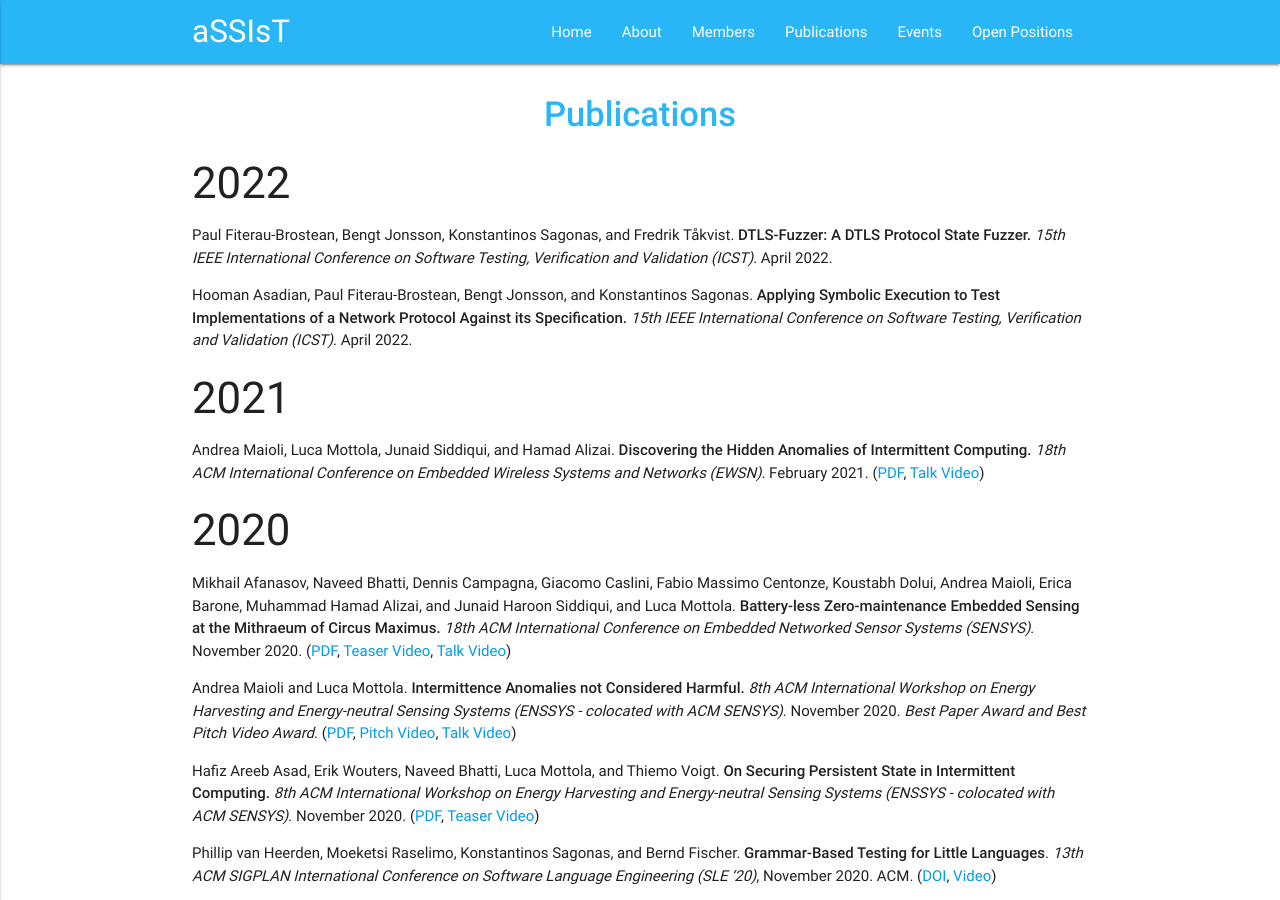
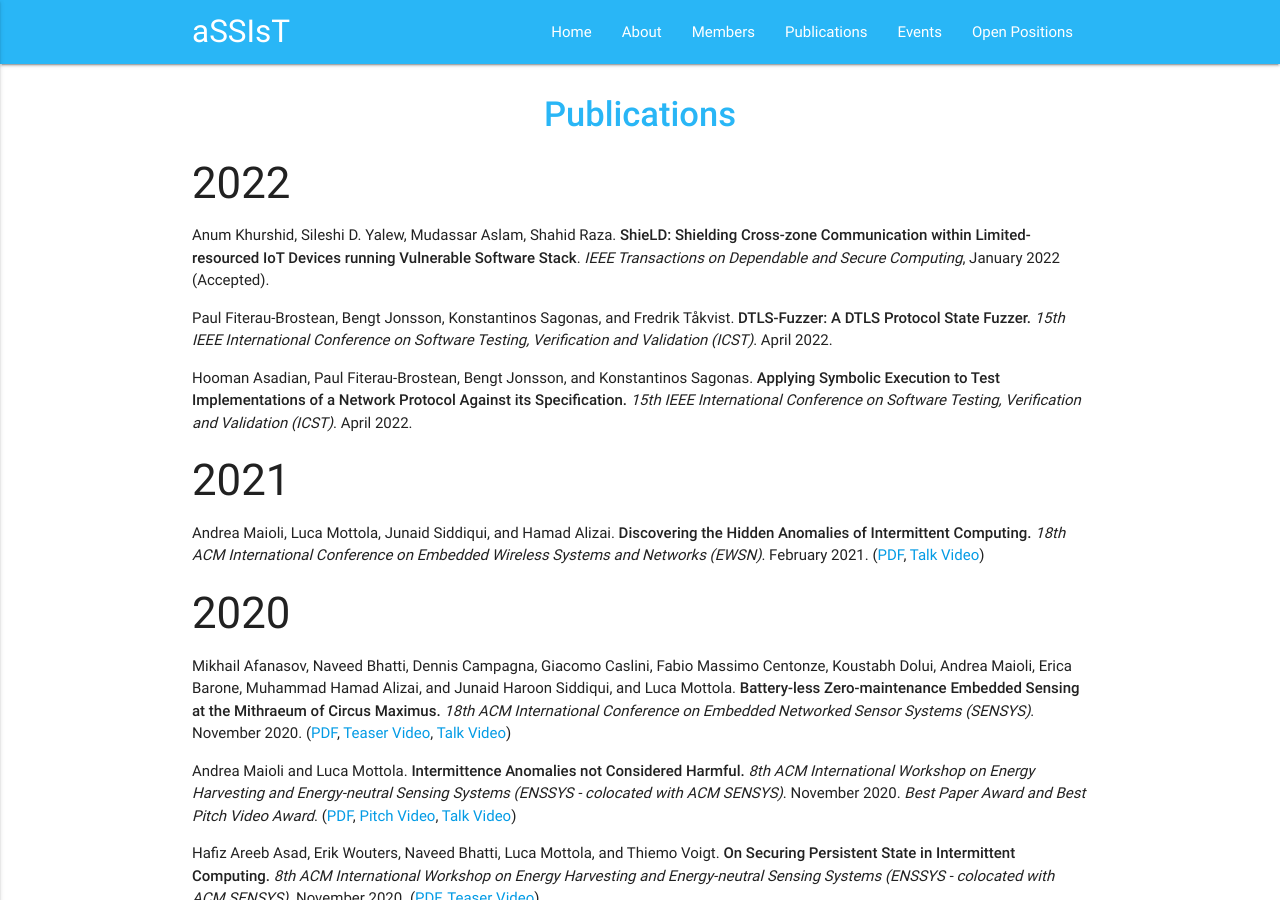
Before and after one commit to assist-project/assist-project.github.io, a Jekyll site: the page built from 03-publications.md, in a window 1280 px wide and 900 px high. Built offline with Jekyll 4.4.1, drawn with Linux system fonts in a browser that asks for light colours.

Commit message:
Update 03-publications.md

```diff
--- a/03-publications.md
+++ b/03-publications.md
@@ -5,6 +5,8 @@ permalink: /publications/
 ---
 
 ### 2022
+
+- Anum Khurshid, Sileshi D. Yalew, Mudassar Aslam, Shahid Raza. **ShieLD: Shielding Cross-zone Communication within Limited-resourced IoT Devices running Vulnerable Software Stack**. _IEEE Transactions on Dependable and Secure Computing_, January 2022 (Accepted).
 
 - Paul Fiterau-Brostean, Bengt Jonsson, Konstantinos Sagonas, and Fredrik Tåkvist. **DTLS-Fuzzer: A DTLS Protocol State Fuzzer.** _15th IEEE International Conference on Software Testing, Verification and Validation (ICST)_. April 2022.
 
```
